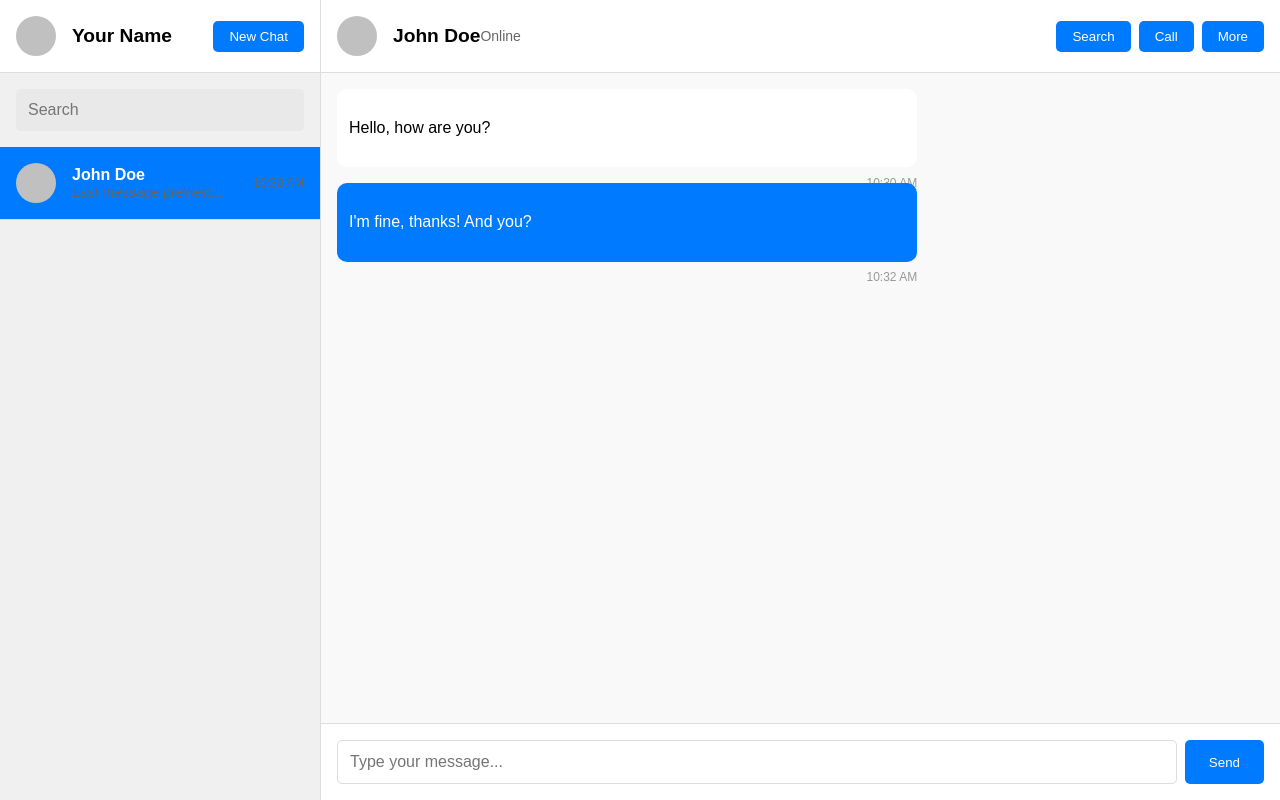
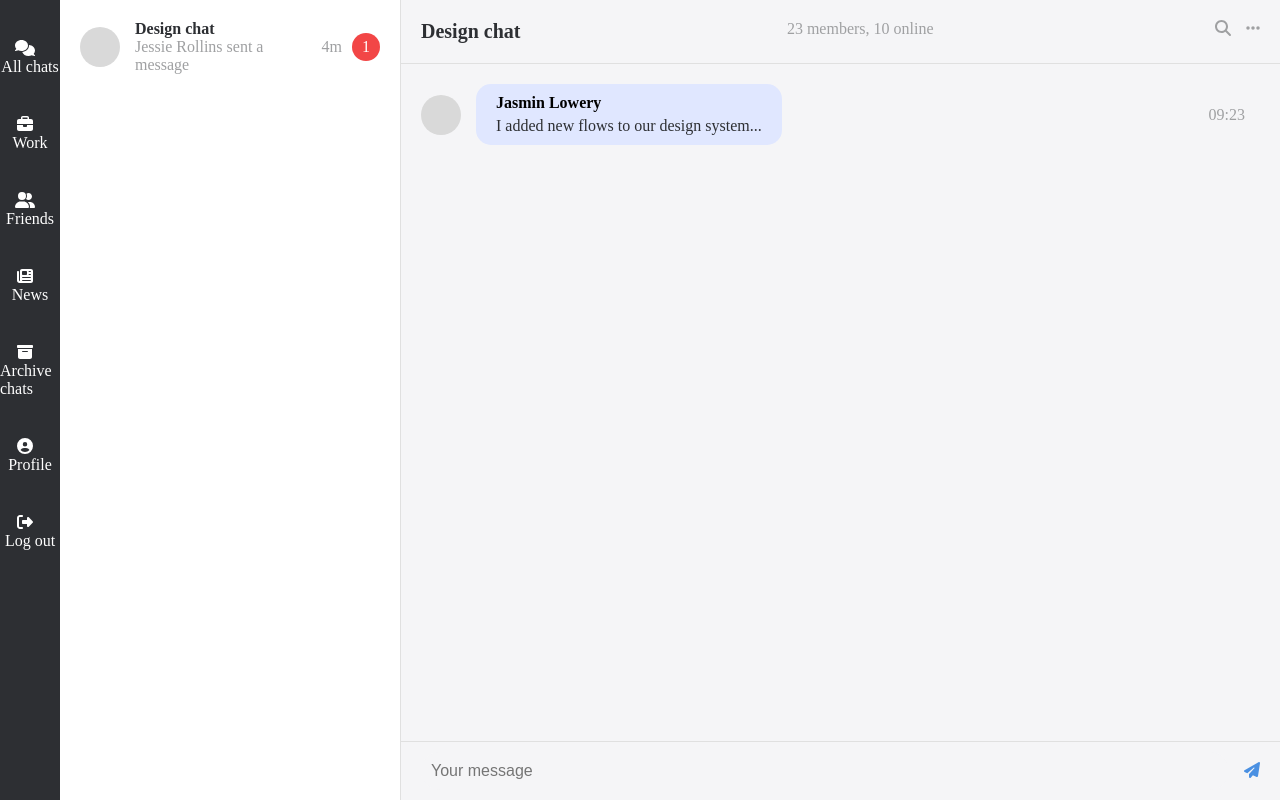
Before and after one commit to almas77abolfazl/chat-app, an Angular app in the folder chat-app-front/: page /home in a window 1280 px wide. Built offline with nearby package versions, Linux system fonts and the light colour scheme.

Commit message:
feat: add font awsome icon and change ui of home component
Signed-off-by: Abolfazl Nasiri Almas <almas.abolfazl@gmail.com>

```diff
--- a/chat-app-front/package.json
+++ b/chat-app-front/package.json
@@ -18,6 +18,10 @@
     "@angular/platform-browser": "^18.1.0",
     "@angular/platform-browser-dynamic": "^18.1.0",
     "@angular/router": "^18.1.0",
+    "@fortawesome/angular-fontawesome": "^0.15.0",
+    "@fortawesome/fontawesome-svg-core": "^6.6.0",
+    "@fortawesome/free-regular-svg-icons": "^6.6.0",
+    "@fortawesome/free-solid-svg-icons": "^6.6.0",
     "rxjs": "~7.8.0",
     "tslib": "^2.3.0",
     "zone.js": "~0.14.3"
--- a/chat-app-front/src/app/main/home/home.component.html
+++ b/chat-app-front/src/app/main/home/home.component.html
@@ -1,56 +1,78 @@
-<!-- home.component.html -->
 <div class="chat-container">
-  <div class="chat-sidebar">
-    <div class="chat-sidebar-header">
-      <div class="profile-section">
-        <div class="avatar"></div>
-        <h3>Your Name</h3>
-      </div>
-      <button class="new-chat-btn">New Chat</button>
+  <!-- Sidebar -->
+  <div class="sidebar">
+    <div class="menu-item">
+      <fa-icon [icon]="['fas', 'comments']"></fa-icon>
+      All chats
     </div>
-    <input type="text" placeholder="Search" class="chat-search-input" />
-    <div class="chat-list">
-      <div class="chat-list-item active">
-        <div class="avatar"></div>
-        <div class="chat-list-info">
-          <h4>John Doe</h4>
-          <p>Last message preview...</p>
-        </div>
-        <span class="chat-time">10:30 AM</span>
-      </div>
-      <!-- تکرار برای سایر چت‌ها -->
+    <div class="menu-item">
+      <fa-icon [icon]="['fas', 'briefcase']"></fa-icon>
+      Work
+    </div>
+    <div class="menu-item">
+      <fa-icon [icon]="['fas', 'user-friends']"></fa-icon>
+      Friends
+    </div>
+    <div class="menu-item">
+      <fa-icon [icon]="['fas', 'newspaper']"></fa-icon>
+      News
+    </div>
+    <div class="menu-item">
+      <fa-icon [icon]="['fas', 'archive']"></fa-icon>
+      Archive chats
+    </div>
+    <div class="menu-item">
+      <fa-icon [icon]="['fas', 'user-circle']"></fa-icon>
+      Profile
+    </div>
+    <div class="menu-item">
+      <fa-icon [icon]="['fas', 'sign-out-alt']"></fa-icon>
+      Log out
     </div>
   </div>
 
-  <div class="chat-main">
-    <div class="chat-main-header">
-      <div class="chat-header-info">
-        <div class="avatar"></div>
-        <h4>John Doe</h4>
-        <p>Online</p>
+  <!-- Chat List -->
+  <div class="chat-list">
+    <div class="chat-item">
+      <div class="avatar"></div>
+      <div class="chat-info">
+        <div class="chat-name">Design chat</div>
+        <div class="last-message">Jessie Rollins sent a message</div>
       </div>
-      <div class="chat-header-actions">
-        <button>Search</button>
-        <button>Call</button>
-        <button>More</button>
+      <div class="message-time">4m</div>
+      <div class="message-count">1</div>
+    </div>
+    <!-- More chat items... -->
+  </div>
+
+  <!-- Chat Area -->
+  <div class="chat-area">
+    <div class="chat-header">
+      <div class="chat-title">Design chat</div>
+      <div class="chat-info">23 members, 10 online</div>
+      <div class="chat-options">
+        <fa-icon [icon]="['fas', 'search']" class="icon"></fa-icon>
+        <fa-icon [icon]="['fas', 'ellipsis-h']" class="icon"></fa-icon>
       </div>
     </div>
 
     <div class="chat-messages">
-      <div class="message received">
-        <p>Hello, how are you?</p>
-        <span class="message-time">10:30 AM</span>
+      <div class="message">
+        <div class="avatar"></div>
+        <div class="message-content">
+          <div class="message-author">Jasmin Lowery</div>
+          <div class="message-text">
+            I added new flows to our design system...
+          </div>
+        </div>
+        <div class="message-time">09:23</div>
       </div>
-      <div class="message sent">
-        <p>I'm fine, thanks! And you?</p>
-        <span class="message-time">10:32 AM</span>
-      </div>
-      <!-- تکرار برای سایر پیام‌ها -->
+      <!-- More messages... -->
     </div>
 
-    <div class="chat-input-area">
-      <input type="text" placeholder="Type your message..." />
-      <button class="send-btn">Send</button>
+    <div class="chat-input">
+      <input type="text" placeholder="Your message" />
+      <fa-icon [icon]="['fas', 'paper-plane']" class="send-icon"></fa-icon>
     </div>
   </div>
 </div>
--- a/chat-app-front/src/app/main/home/home.component.scss
+++ b/chat-app-front/src/app/main/home/home.component.scss
@@ -1,223 +1,165 @@
-/* home.component.scss */
 .chat-container {
   display: flex;
   height: 100vh;
-  font-family: "Arial", sans-serif;
+  background-color: #f5f5f7;
 }
 
-.chat-sidebar {
-  width: 320px;
-  background-color: #f0f0f0;
+.sidebar {
+  width: 60px;
+  background-color: #2d2f33;
   display: flex;
   flex-direction: column;
-  border-right: 1px solid #ddd;
-
-  .chat-sidebar-header {
-    padding: 1rem;
+  align-items: center;
+  padding-top: 20px;
+  .menu-item {
     display: flex;
-    justify-content: space-between;
+    margin: 20px 0;
+    color: #ffffff;
+    cursor: pointer;
+    flex-direction: column;
     align-items: center;
-    background-color: #ffffff;
-    border-bottom: 1px solid #ddd;
-
-    .profile-section {
-      display: flex;
-      align-items: center;
-
-      .avatar {
-        width: 40px;
-        height: 40px;
-        background-color: #c0c0c0;
-        border-radius: 50%;
-        margin-right: 1rem;
-      }
-
-      h3 {
-        margin: 0;
-        font-size: 1.2rem;
-      }
+    align-content: center;
+    justify-content: center;
+    cursor: pointer;
+    &:hover {
+      color: #9fa0a2;
     }
-
-    .new-chat-btn {
-      padding: 0.5rem 1rem;
-      background-color: #007bff;
-      color: #fff;
-      border: none;
-      border-radius: 5px;
-      cursor: pointer;
-    }
-  }
-
-  .chat-search-input {
-    padding: 0.75rem;
-    border: none;
-    margin: 1rem;
-    border-radius: 5px;
-    font-size: 1rem;
-    background-color: #e9e9e9;
-  }
-
-  .chat-list {
-    flex-grow: 1;
-    overflow-y: auto;
-
-    .chat-list-item {
-      padding: 1rem;
-      display: flex;
-      align-items: center;
-      cursor: pointer;
-      transition: background-color 0.3s;
-      border-bottom: 1px solid #ddd;
-
-      &.active {
-        background-color: #007bff;
-        color: #fff;
-      }
-
-      &:hover {
-        background-color: #f0f0f0;
-      }
-
-      .avatar {
-        width: 40px;
-        height: 40px;
-        background-color: #c0c0c0;
-        border-radius: 50%;
-        margin-right: 1rem;
-      }
-
-      .chat-list-info {
-        flex-grow: 1;
-
-        h4 {
-          margin: 0;
-          font-size: 1rem;
-        }
-
-        p {
-          margin: 0;
-          font-size: 0.875rem;
-          color: #666;
-        }
-      }
-
-      .chat-time {
-        font-size: 0.75rem;
-        color: #666;
-      }
+    fa-icon {
+      margin-right: 10px;
     }
   }
 }
 
-.chat-main {
+.chat-list {
+  width: 300px;
+  background-color: #ffffff;
+  padding: 20px;
+  border-right: 1px solid #e0e0e0;
+  .chat-item {
+    display: flex;
+    align-items: center;
+    margin-bottom: 15px;
+    cursor: pointer;
+    &:hover {
+      background-color: #f0f0f0;
+      border-radius: 10px;
+      padding: 10px;
+    }
+    .avatar {
+      width: 40px;
+      height: 40px;
+      background-color: #d9d9d9;
+      border-radius: 50%;
+      margin-right: 15px;
+    }
+    .chat-info {
+      flex-grow: 1;
+      .chat-name {
+        font-weight: bold;
+        color: #2d2f33;
+      }
+      .last-message {
+        color: #9fa0a2;
+      }
+    }
+    .message-time {
+      color: #9fa0a2;
+      margin-right: 10px;
+    }
+    .message-count {
+      background-color: #f24646;
+      color: #ffffff;
+      border-radius: 50%;
+      padding: 5px 10px;
+    }
+  }
+}
+
+.chat-area {
   flex-grow: 1;
   display: flex;
   flex-direction: column;
-
-  .chat-main-header {
-    padding: 1rem;
-    background-color: #ffffff;
-    border-bottom: 1px solid #ddd;
+  .chat-header {
     display: flex;
     justify-content: space-between;
-    align-items: center;
-
-    .chat-header-info {
+    padding: 20px;
+    border-bottom: 1px solid #e0e0e0;
+    .chat-title {
+      font-size: 20px;
+      font-weight: bold;
+      color: #2d2f33;
+    }
+    .chat-info {
+      color: #9fa0a2;
+    }
+    .chat-options {
       display: flex;
-      align-items: center;
-
-      .avatar {
-        width: 40px;
-        height: 40px;
-        background-color: #c0c0c0;
-        border-radius: 50%;
-        margin-right: 1rem;
-      }
-
-      h4 {
-        margin: 0;
-        font-size: 1.2rem;
-      }
-
-      p {
-        margin: 0;
-        font-size: 0.875rem;
-        color: #666;
-      }
-    }
-
-    .chat-header-actions {
-      button {
-        background-color: #007bff;
-        color: #fff;
-        border: none;
-        padding: 0.5rem 1rem;
-        border-radius: 5px;
+      .icon {
+        margin-left: 15px;
+        color: #9fa0a2;
         cursor: pointer;
-        margin-left: 0.5rem;
+        &:hover {
+          color: #4a90e2;
+        }
       }
     }
   }
 
   .chat-messages {
     flex-grow: 1;
-    padding: 1rem;
-    background-color: #f9f9f9;
+    padding: 20px;
     overflow-y: auto;
-
     .message {
-      margin-bottom: 1rem;
-      max-width: 60%;
-      padding: 0.75rem;
-      border-radius: 10px;
-      position: relative;
-      font-size: 1rem;
-      line-height: 1.4;
-
-      &.received {
-        background-color: #ffffff;
-        align-self: flex-start;
+      display: flex;
+      align-items: center;
+      margin-bottom: 20px;
+      .avatar {
+        width: 40px;
+        height: 40px;
+        background-color: #d9d9d9;
+        border-radius: 50%;
+        margin-right: 15px;
       }
-
-      &.sent {
-        background-color: #007bff;
-        color: #ffffff;
-        align-self: flex-end;
+      .message-content {
+        background-color: #e0e7ff;
+        padding: 10px 20px;
+        border-radius: 15px;
+        .message-author {
+          font-weight: bold;
+          margin-bottom: 5px;
+        }
+        .message-text {
+          color: #2d2f33;
+        }
       }
-
       .message-time {
-        display: block;
-        font-size: 0.75rem;
-        color: #999;
-        position: absolute;
-        bottom: -1.5rem;
-        right: 0;
+        color: #9fa0a2;
+        margin-left: auto;
+        margin-right: 15px;
       }
     }
   }
 
-  .chat-input-area {
-    padding: 1rem;
-    background-color: #ffffff;
-    border-top: 1px solid #ddd;
+  .chat-input {
     display: flex;
-
-    input[type="text"] {
+    align-items: center;
+    padding: 10px 20px;
+    border-top: 1px solid #e0e0e0;
+    input {
       flex-grow: 1;
-      padding: 0.75rem;
-      border-radius: 5px;
-      border: 1px solid #ddd;
-      font-size: 1rem;
-      margin-right: 0.5rem;
+      padding: 10px;
+      border: none;
+      border-radius: 20px;
+      background-color: #f5f5f7;
+      font-size: 16px;
     }
-
-    .send-btn {
-      padding: 0.75rem 1.5rem;
-      background-color: #007bff;
-      color: #fff;
-      border: none;
-      border-radius: 5px;
+    .send-icon {
+      margin-left: 15px;
+      color: #4a90e2;
       cursor: pointer;
+      &:hover {
+        color: #2d5ebf;
+      }
     }
   }
 }
--- a/chat-app-front/src/app/main/home/home.component.ts
+++ b/chat-app-front/src/app/main/home/home.component.ts
@@ -1,12 +1,42 @@
 import { Component } from '@angular/core';
+import {
+  FaIconLibrary,
+  FontAwesomeModule,
+} from '@fortawesome/angular-fontawesome';
+import {
+  faComments,
+  faBriefcase,
+  faUserFriends,
+  faNewspaper,
+  faArchive,
+  faUserCircle,
+  faSignOutAlt,
+  faSearch,
+  faEllipsisH,
+  faPaperPlane,
+} from '@fortawesome/free-solid-svg-icons';
 
 @Component({
   selector: 'app-home',
   standalone: true,
-  imports: [],
+  imports: [FontAwesomeModule],
   templateUrl: './home.component.html',
-  styleUrl: './home.component.scss'
+  styleUrl: './home.component.scss',
 })
 export class HomeComponent {
-
+  constructor(library: FaIconLibrary) {
+    // اضافه کردن آیکون‌های مورد نیاز به کتابخانه
+    library.addIcons(
+      faComments,
+      faBriefcase,
+      faUserFriends,
+      faNewspaper,
+      faArchive,
+      faUserCircle,
+      faSignOutAlt,
+      faPaperPlane,
+      faSearch,
+      faEllipsisH,
+    );
+  }
 }
```
Also changed, not shown: 1 other file (tests, documents, lock files or other folders).
